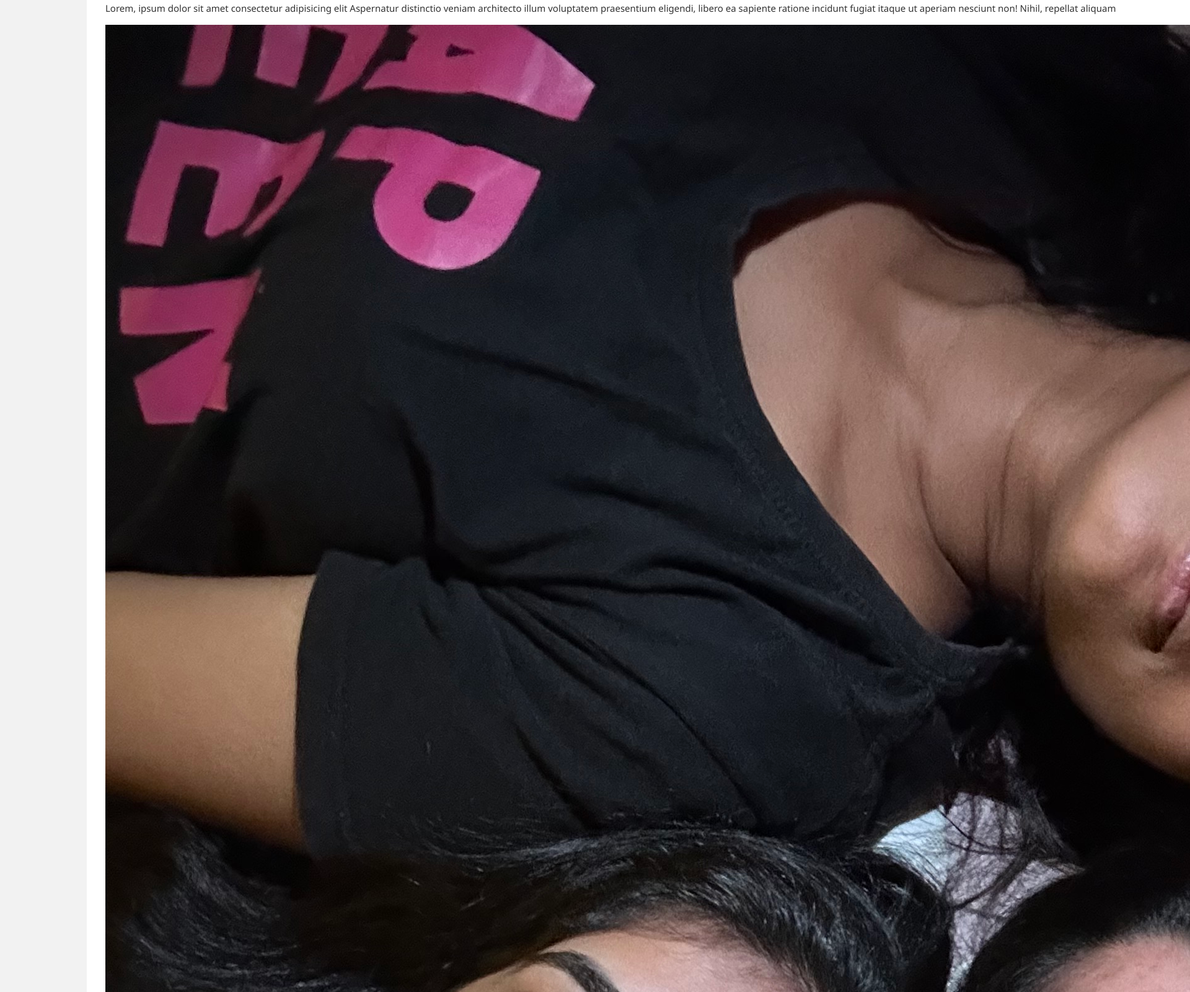
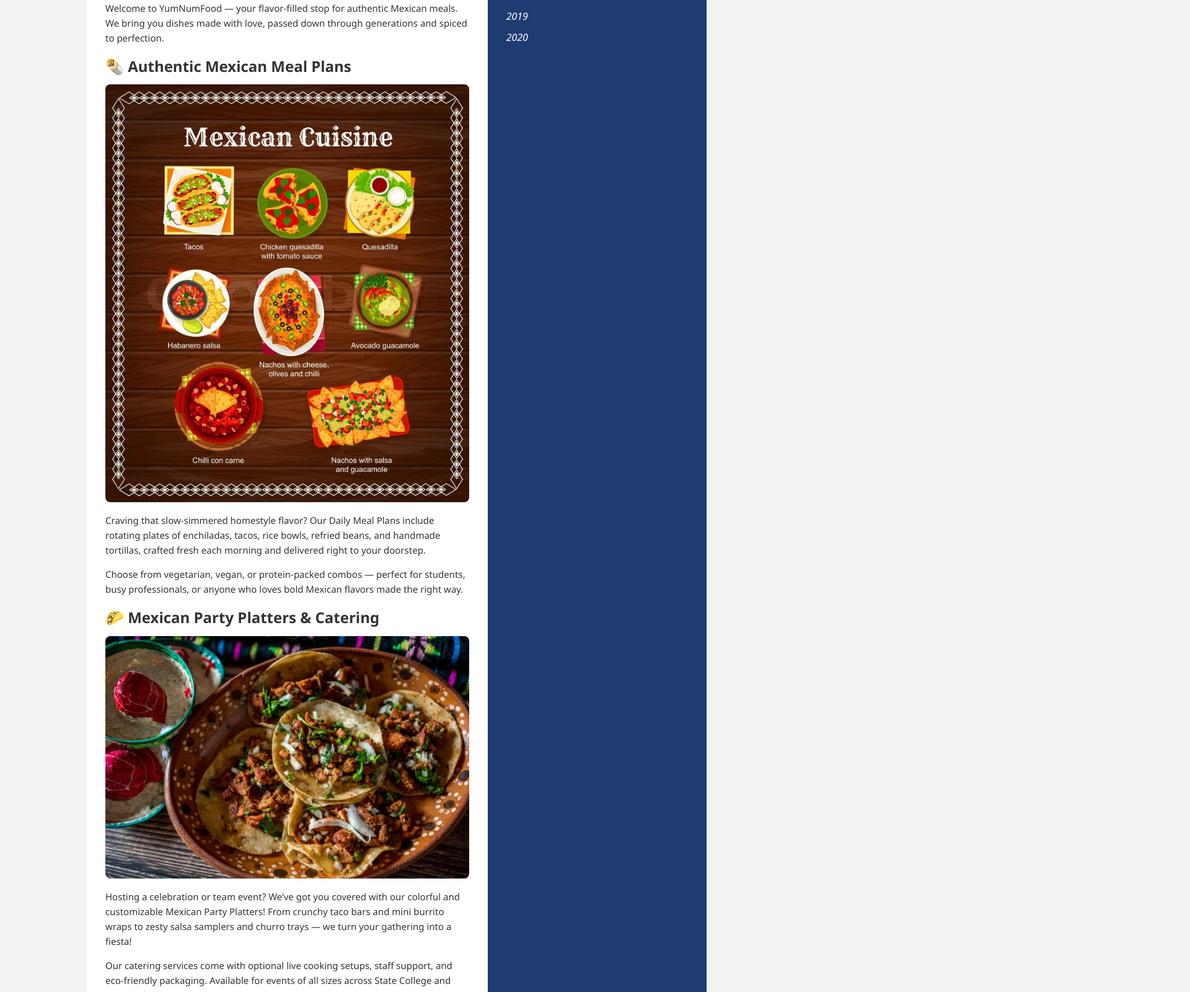
Before and after one commit to arrysoni/yumnumfood, a plain HTML site: page service-1.html in a window 1280 px wide. Shown: the part 240-1840 px from the top of the page at 62% size, 1920 px wide, since content can reach past the window. Drawn offline with nearby package versions, Linux system fonts and the light colour scheme.

Commit message:
Added all services

```diff
--- a/service-1.html
+++ b/service-1.html
@@ -49,30 +49,33 @@
 
             <article class="content"> <!--content-->
                 <main>
-                    <h1> Hola mi querido!</h1>
+                    <h1>Hola mi querido!</h1>
                     <p>
-                        Lorem, ipsum dolor sit amet consectetur adipisicing elit
-                        Aspernatur distinctio veniam architecto illum voluptatem praesentium
-                        eligendi, libero ea sapiente ratione incidunt fugiat
-                        itaque ut aperiam nesciunt non! Nihil, repellat aliquam
+                      Welcome to YumNumFood — your flavor-filled stop for authentic Mexican meals. We bring you dishes made with love, passed down through generations and spiced to perfection.
                     </p>
 
-                    <img src="trio.jpeg" alt="Service 01">
-                    <br>
+                    <!-- Service 1: Daily Meal Plans -->
+                    <h2>🌯 Authentic Mexican Meal Plans</h2>
+                    <img src="mexican_meal_plan.webp" alt="Daily Mexican Meal Trio" style="max-width: 100%; border-radius: 8px; margin: 10px 0;">
                     <p>
-                        Lorem, ipsum dolor sit amet consectetur adipisicing elit
-                        Aspernatur distinctio veniam architecto illum voluptatem praesentium
-                        eligendi, libero ea sapiente ratione incidunt fugiat
-                        itaque ut aperiam nesciunt non! Nihil, repellat aliquam
+                      Craving that slow-simmered homestyle flavor? Our Daily Meal Plans include rotating plates of enchiladas, tacos, rice bowls, refried beans, and handmade tortillas, crafted fresh each morning and delivered right to your doorstep.
                     </p>
-                    <br>
                     <p>
-                        Lorem, ipsum dolor sit amet consectetur adipisicing elit
-                        Aspernatur distinctio veniam architecto illum voluptatem praesentium
-                        eligendi, libero ea sapiente ratione incidunt fugiat
-                        itaque ut aperiam nesciunt non! Nihil, repellat aliquam
+                      Choose from vegetarian, vegan, or protein-packed combos — perfect for students, busy professionals, or anyone who loves bold Mexican flavors made the right way.
                     </p>
-                </main>
+
+                    <!-- Service 2: Party Platters & Catering -->
+                    <h2>🌮 Mexican Party Platters & Catering</h2>
+                    <img src="mexican.jpeg" alt="Mexican Catering Platter" style="max-width: 100%; border-radius: 8px; margin: 10px 0;">
+                    <p>
+                      Hosting a celebration or team event? We’ve got you covered with our colorful and customizable Mexican Party Platters! From crunchy taco bars and mini burrito wraps to zesty salsa samplers and churro trays — we turn your gathering into a fiesta!
+                    </p>
+                    <p>
+                      Our catering services come with optional live cooking setups, staff support, and eco-friendly packaging. Available for events of all sizes across State College and surrounding areas.
+                    </p>
+                    <p><strong>Popular Catering Picks:</strong> Nacho Towers • Quesadilla Skillets • Taco-Build Stations • Horchata Kegs 🎉</p>
+                  </main>
+
             </article> <!--content-->
 
             <aside class="sidebar"> <!--sidebar-->
```
Also changed, not shown: contact-us.html (+10 -1 lines), service-2.html (+13 -16 lines), service-3.html (+13 -17 lines), mexican-food-3-1000x550.jpg (added), mexican_meal_plan.webp (added).
